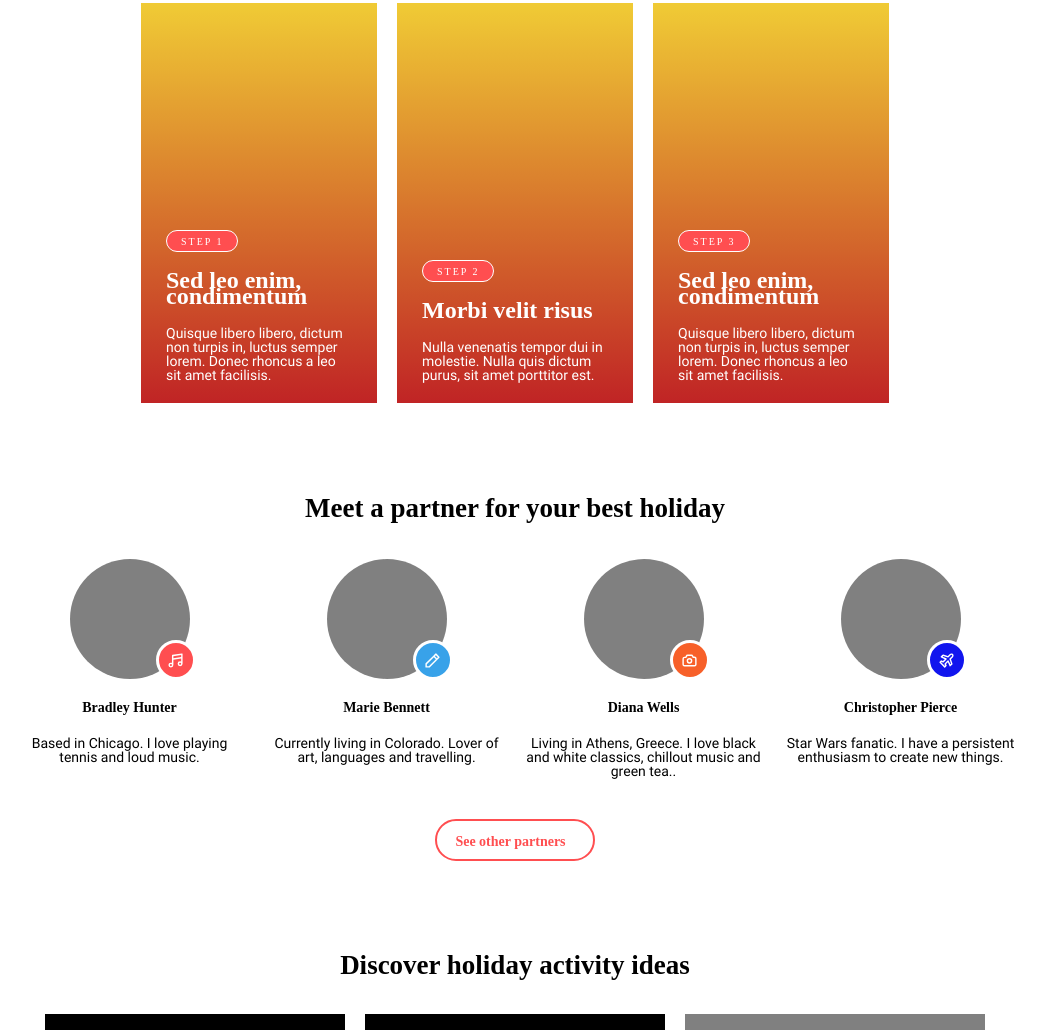
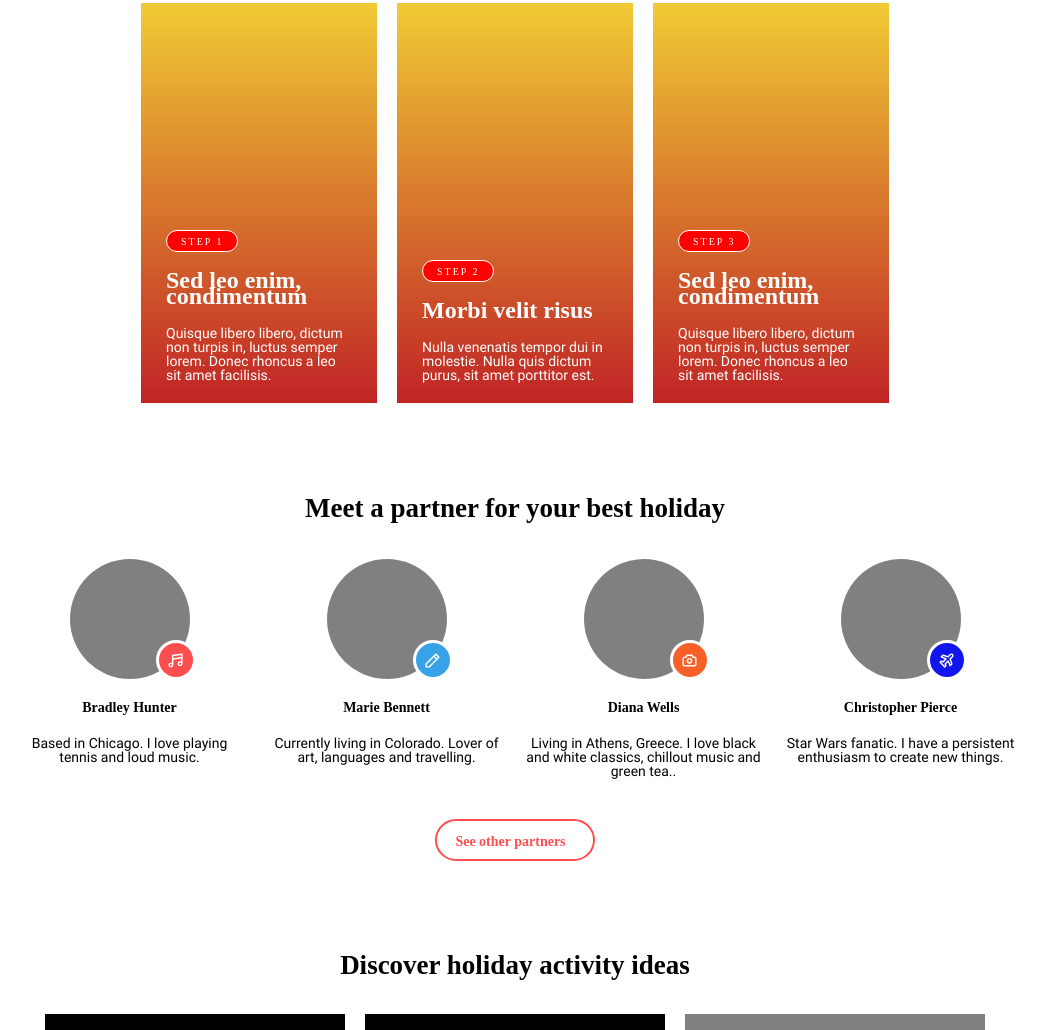
Before and after one commit to mykhaylochaban83/mykhaylochaban83.github.io, a plain HTML site: page index.html in a window 1280 px wide. Shown: the part 853-1883 px from the top of the page, without its empty margins (125-1170 px from the left). Drawn offline with Linux system fonts and the light colour scheme; a web font is replaced by a local one.

Commit message:
change color

```diff
--- a/style/main.css
+++ b/style/main.css
@@ -221,7 +221,7 @@ header .menu__link_border {
   border: white 1px solid;
   border-radius: 40px;
   padding: 5px 14px 3px 14px;
-  background: #FF4E50;
+  background:red;
   letter-spacing: 2px;
   margin-bottom: 5px;
 }
```
